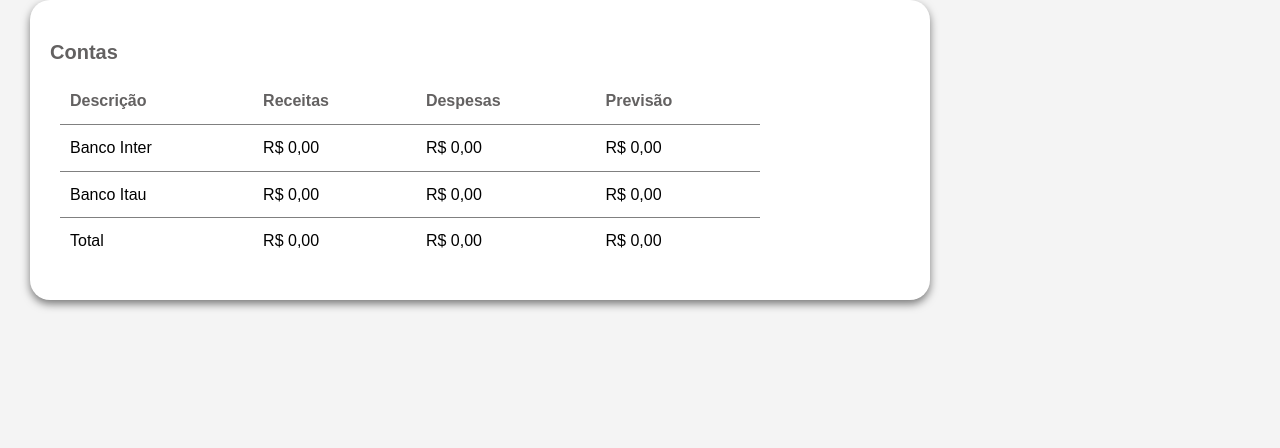
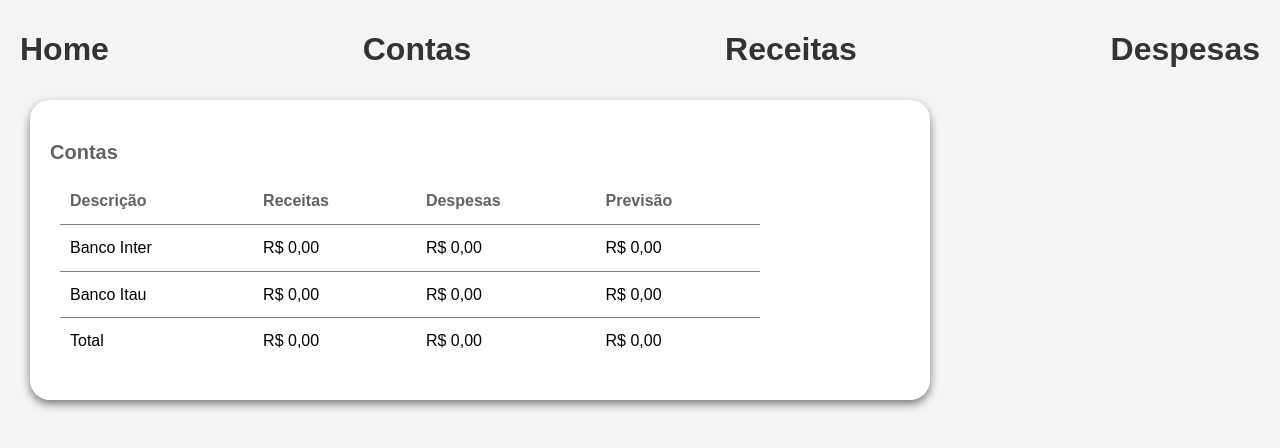
Before and after one commit to MateusCarvalho98/p-e-m, a Next.js app: page / in a window 1280 px wide. Shown: the top 448 px of the page. Built offline with nearby package versions, Linux system fonts and the light colour scheme.

Commit message:
feat: Added header but font wheight look so big

```diff
--- /dev/null
+++ b/src/UI/header.tsx
@@ -0,0 +1,14 @@
+import '../UI/styles/header.css';
+
+
+// Only a preview, this is not the actual header
+export default function Header() {
+  return (
+    <div className='headerContainer'>
+      <h1>Home</h1>
+      <h1>Contas</h1>
+      <h1>Receitas</h1>
+      <h1>Despesas</h1>
+    </div>
+  );
+}
--- /dev/null
+++ b/src/UI/styles/header.css
@@ -0,0 +1,8 @@
+.headerContainer {
+  display: flex;
+  justify-content: space-between;
+  align-items: center;
+  height: 100px;
+  padding: 0 20px;
+  font-weight: 100;
+}
--- a/src/app/layout.tsx
+++ b/src/app/layout.tsx
@@ -1,6 +1,7 @@
 import type { Metadata } from "next";
 import { Inter } from "next/font/google";
 import "./global.css";
+import Header from "@/UI/header";
 
 const inter = Inter({ subsets: ["latin"] });
 
@@ -16,7 +17,10 @@ export default function RootLayout({
 }) {
   return (
     <html lang="pt-br">
-      <body>{children}</body>
+      <body>
+        <Header />
+        {children}
+      </body>
     </html>
   );
 }
```
